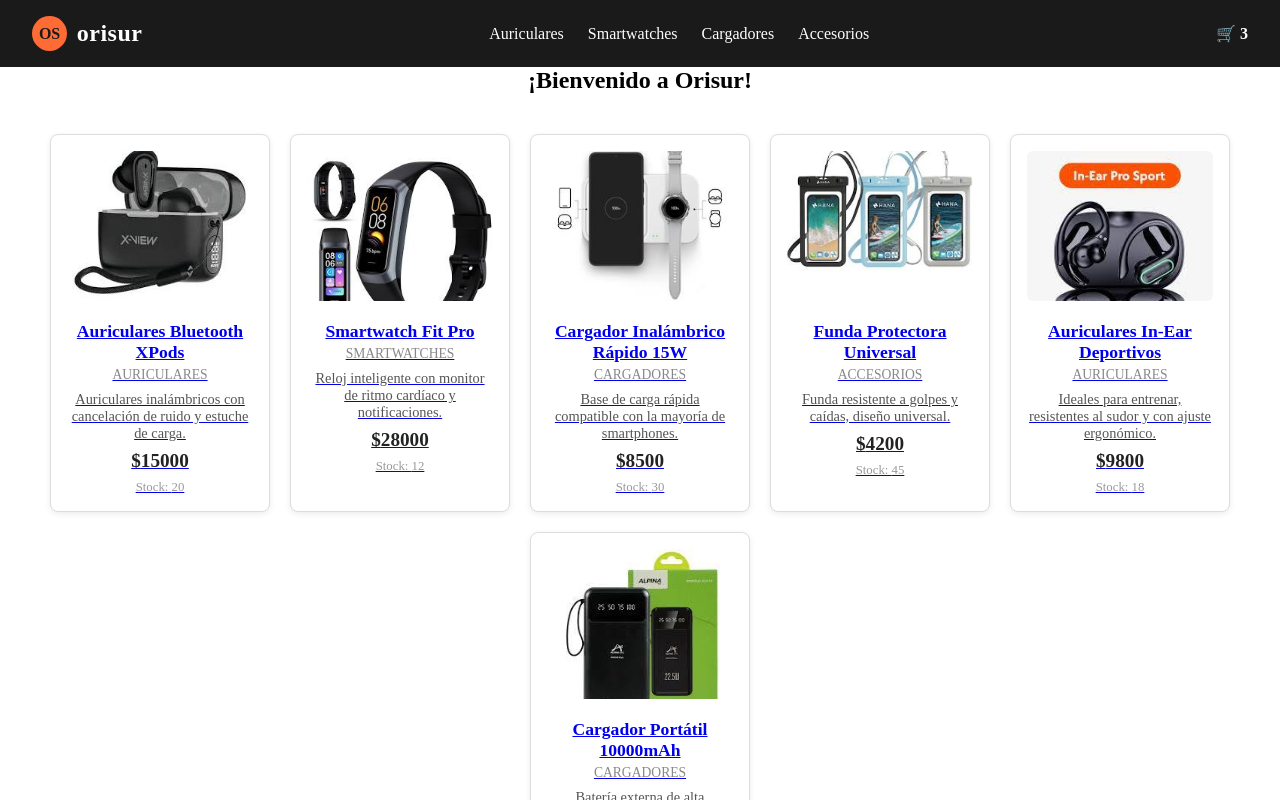
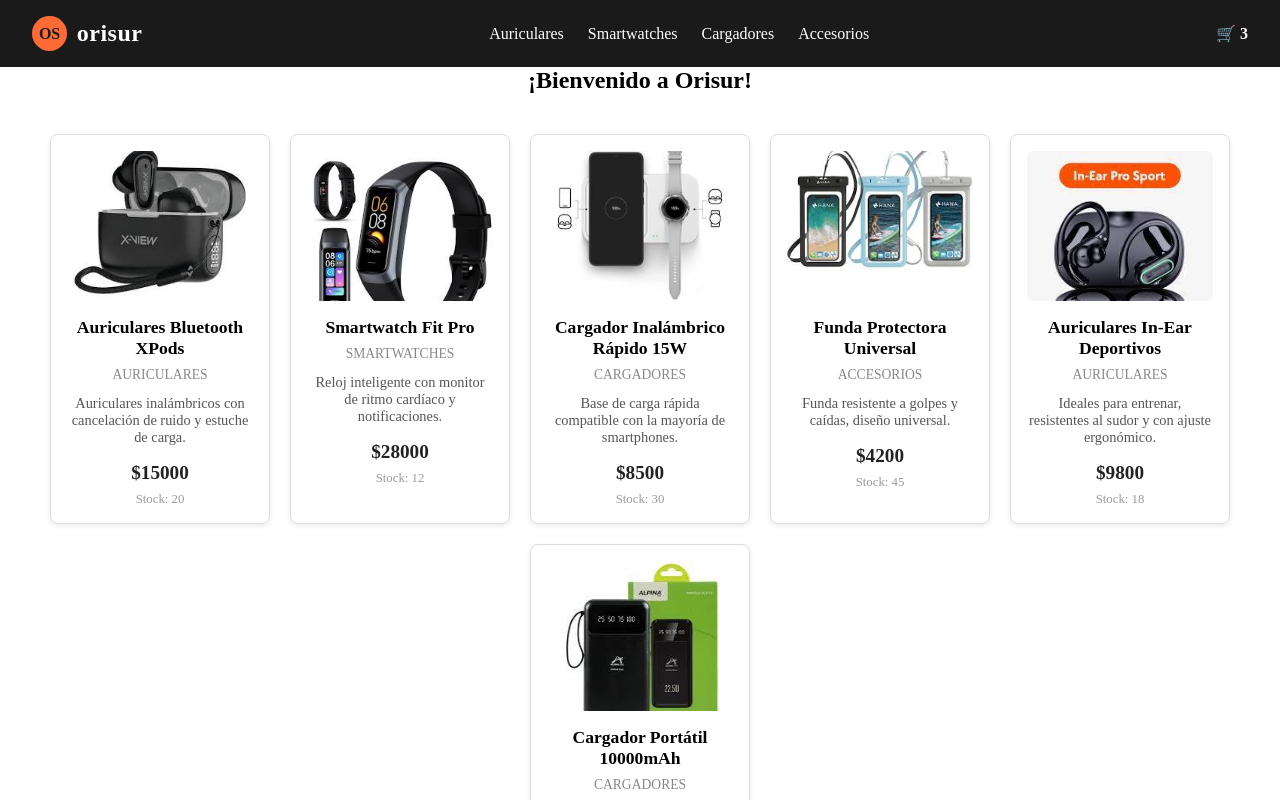
Before and after one commit to javimathesan/orisur, a React (Vite) app: page / in a window 1280 px wide. Shown: the top 800 px of the page. Built offline with nearby package versions, Linux system fonts and the light colour scheme.

Commit message:
style: ajustar Item.css para que .item__link herede el layout flex sin romper el diseño de la card

```diff
--- a/src/components/Item/Item.css
+++ b/src/components/Item/Item.css
@@ -17,6 +17,15 @@
 .item:hover {
   transform: translateY(-4px);
   box-shadow: 0 4px 10px rgba(0, 0, 0, 0.15);
+}
+
+.item__link {
+  display: flex;
+  flex-direction: column;
+  align-items: center;
+  width: 100%;
+  text-decoration: none;
+  color: inherit;
 }
 
 .item__img {
```
